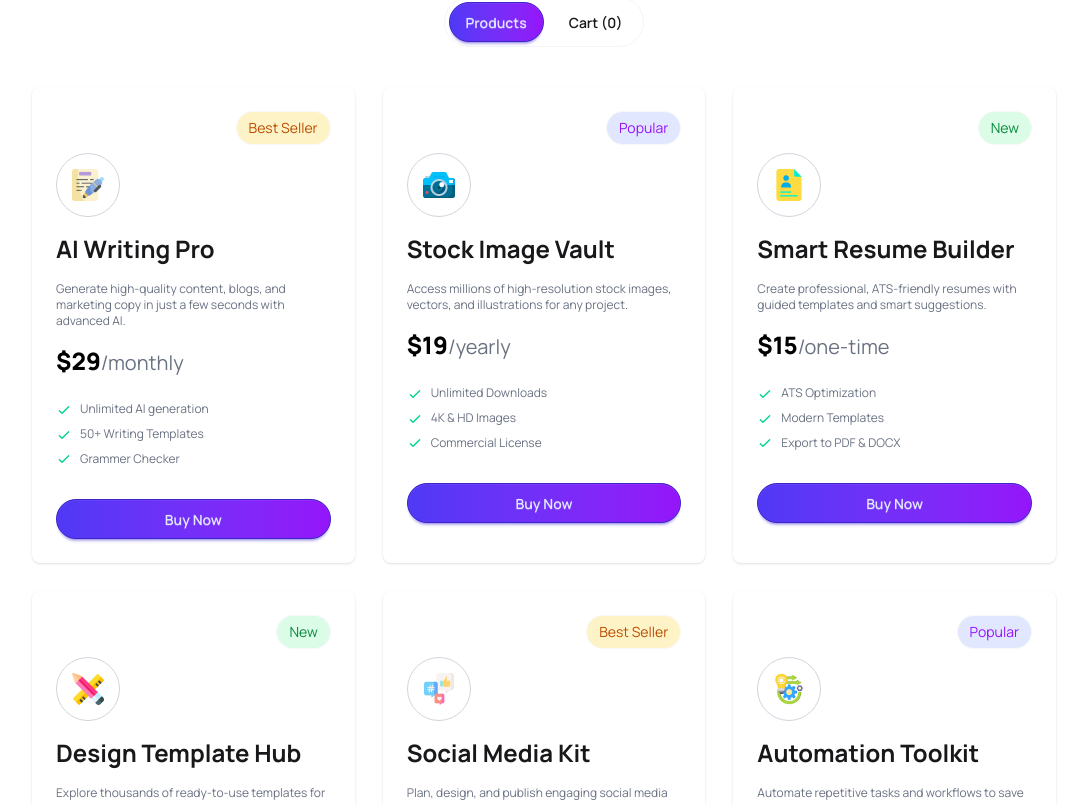
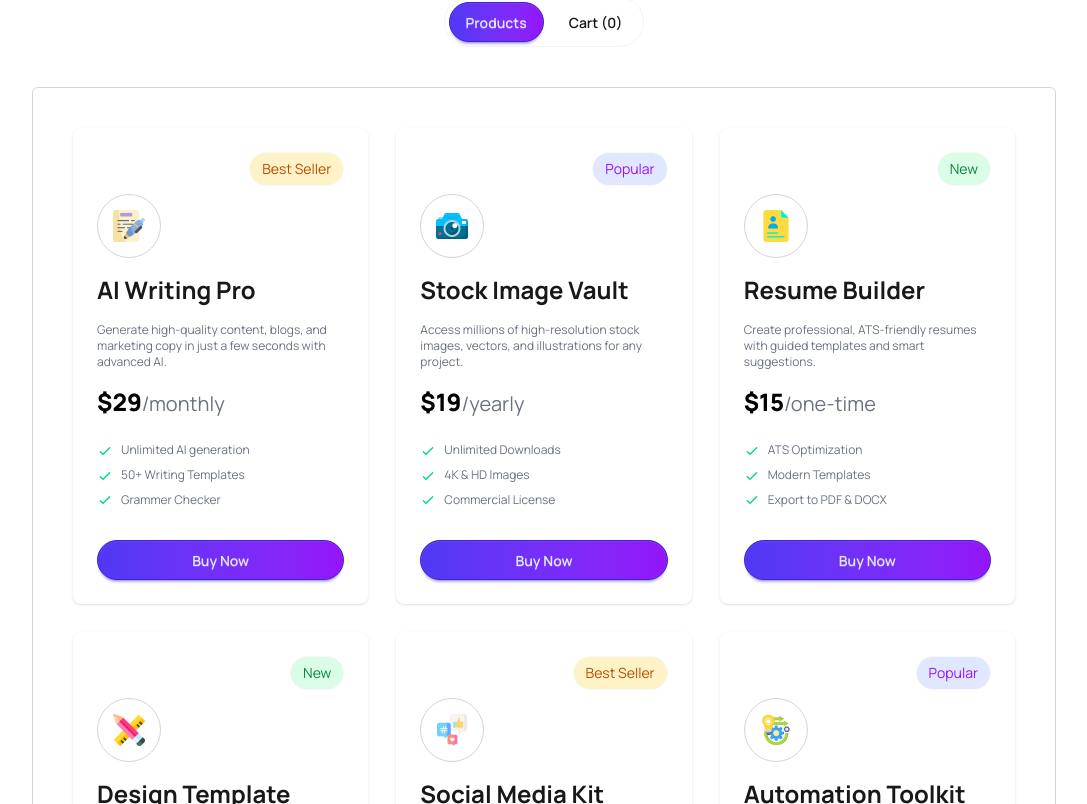
Before and after one commit to T4RUNN4/PH-B13-A06, a React (Vite) app: page / in a window 1280 px wide. Shown: the part 1296-2100 px from the top of the page, without its empty margins (96-1183 px from the left). Built offline with nearby package versions, Linux system fonts and the light colour scheme.

Commit message:
Solved UI Jump issue due to suspense

```diff
--- a/public/products.json
+++ b/public/products.json
@@ -31,7 +31,7 @@
     },
     {
         "id": 3,
-        "name": "Smart Resume Builder",
+        "name": "Resume Builder",
         "description": "Create professional, ATS-friendly resumes with guided templates and smart suggestions.",
         "price": 15,
         "period": "one-time",
@@ -46,7 +46,7 @@
     },
     {
         "id": 4,
-        "name": "Design Template Hub",
+        "name": "Design Template",
         "description": "Explore thousands of ready-to-use templates for anything.",
         "price": 25,
         "period": "monthly",
--- a/src/App.jsx
+++ b/src/App.jsx
@@ -12,7 +12,7 @@ function App() {
       <Header cart={cart}></Header>
       <Main cart={cart} setCart={setCart}></Main>
       <Footer></Footer>
-      <ToastContainer />
+      <ToastContainer position="top-right"/>
     </>
   );
 }
--- a/src/components/CartContainer.jsx
+++ b/src/components/CartContainer.jsx
@@ -16,7 +16,7 @@ export default function CartContainer({ cartList, setCartList }) {
   }
 
   return (
-    <div className="mt-16 min-w-full p-10 border border-solid border-gray-300 rounded-md">
+    <>
       {cartList.length === 0 ? (
         <div className="flex flex-col items-center justify-center text-center">
           <img src={CartImage} alt="cart icon" />
@@ -32,9 +32,9 @@ export default function CartContainer({ cartList, setCartList }) {
           <h3 className="text-2xl font-bold text-[#101727] leading-14 mb-6">
             Your Cart
           </h3>
-          {cartList.map((cartItem, index) => (
+          {cartList.map((cartItem) => (
             <div
-              key={index}
+              key={cartItem.name}
               className="flex flex-row items-center justify-between gap-4 bg-[#F9FAFC] py-4 px-8 rounded-md mb-3"
             >
               <div className="flex gap-4">
@@ -71,6 +71,6 @@ export default function CartContainer({ cartList, setCartList }) {
           </button>
         </>
       )}
-    </div>
+    </>
   );
 }
--- a/src/components/ToolsContainer.jsx
+++ b/src/components/ToolsContainer.jsx
@@ -1,6 +1,6 @@
 import { use, useState } from "react";
 import ToolsCard from "./ToolsCard";
-import CartContainer from "./CartContainer"
+import CartContainer from "./CartContainer";
 
 export default function ToolsContainer({ cart, setCart, productsPromise }) {
   const products = use(productsPromise);
@@ -30,13 +30,22 @@ export default function ToolsContainer({ cart, setCart, productsPromise }) {
         </button>
       </div>
 
-      {currentButton === "products" ? (
-        <div className="mt-10 grid grid-cols-1 md:grid-cols-2 lg:grid-cols-3 items-center justify-center gap-7">
-          {products.map((product, index) => (
-            <ToolsCard cart={cart} setCart={setCart} key={index} product={product}></ToolsCard>
-          ))}
-        </div>
-      ) : <CartContainer cartList={cart} setCartList={setCart} />}
+      <div className="mt-10 min-w-full p-10 border border-solid border-gray-300 rounded-md">
+        {currentButton === "products" ? (
+          <div className="grid grid-cols-1 md:grid-cols-2 lg:grid-cols-3 items-center justify-center gap-7">
+            {products.map((product) => (
+              <ToolsCard
+                cart={cart}
+                setCart={setCart}
+                key={product.id}
+                product={product}
+              ></ToolsCard>
+            ))}
+          </div>
+        ) : (
+          <CartContainer cartList={cart} setCartList={setCart} />
+        )}
+      </div>
     </div>
   );
 }
--- a/src/sections/Main.jsx
+++ b/src/sections/Main.jsx
@@ -11,20 +11,18 @@ const fetchProducts = async () => {
   const res = await fetch("/products.json");
   return res.json();
 };
+const productsPromise = fetchProducts();
 
 export default function Main({ cart, setCart }) {
-  const productsPromise = fetchProducts();
-
   return (
     <main>
       <Hero></Hero>
       <Counts></Counts>
-      <Suspense fallback={<span className="loading loading-spinner loading-lg"></span>}>
-        <ToolsContainer
-          productsPromise={productsPromise}
-          cart={cart} setCart={setCart}
-        ></ToolsContainer>
-      </Suspense>
+      <ToolsContainer
+        productsPromise={productsPromise}
+        cart={cart}
+        setCart={setCart}
+      ></ToolsContainer>
       <Process></Process>
       <Pricing></Pricing>
       <Ready></Ready>
```
